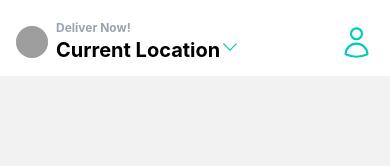
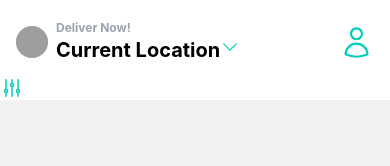
Before and after one commit to koomekevo/fetchry, a React Native app: screen /Home in a window 390 px wide. Shown: the top 166 px of the page. Built offline with nearby package versions, Linux system fonts and the light colour scheme; grey boxes are pictures that could not be loaded.

Commit message:
Add AdjustmentsVerticalIcon

```diff
--- a/screens/HomeScreen.js
+++ b/screens/HomeScreen.js
@@ -6,7 +6,7 @@ import {
   UserIcon,
   ChevronDownIcon,
   SearchIcon,
-  AdjustmentsIcon,
+  AdjustmentsVerticalIcon,
 } from "react-native-heroicons/outline";
 
 export default function HomeScreen() {
@@ -37,6 +37,11 @@ export default function HomeScreen() {
         </View>
         <UserIcon size={35} color="#00CCBB" />
       </View>
+      {/* Search */}
+      <View>
+        <View></View>
+        <AdjustmentsVerticalIcon color="#00CCBB" />
+      </View>
     </SafeAreaView>
   );
 }
```
Lines whose indentation alone changed are shown as unchanged.
